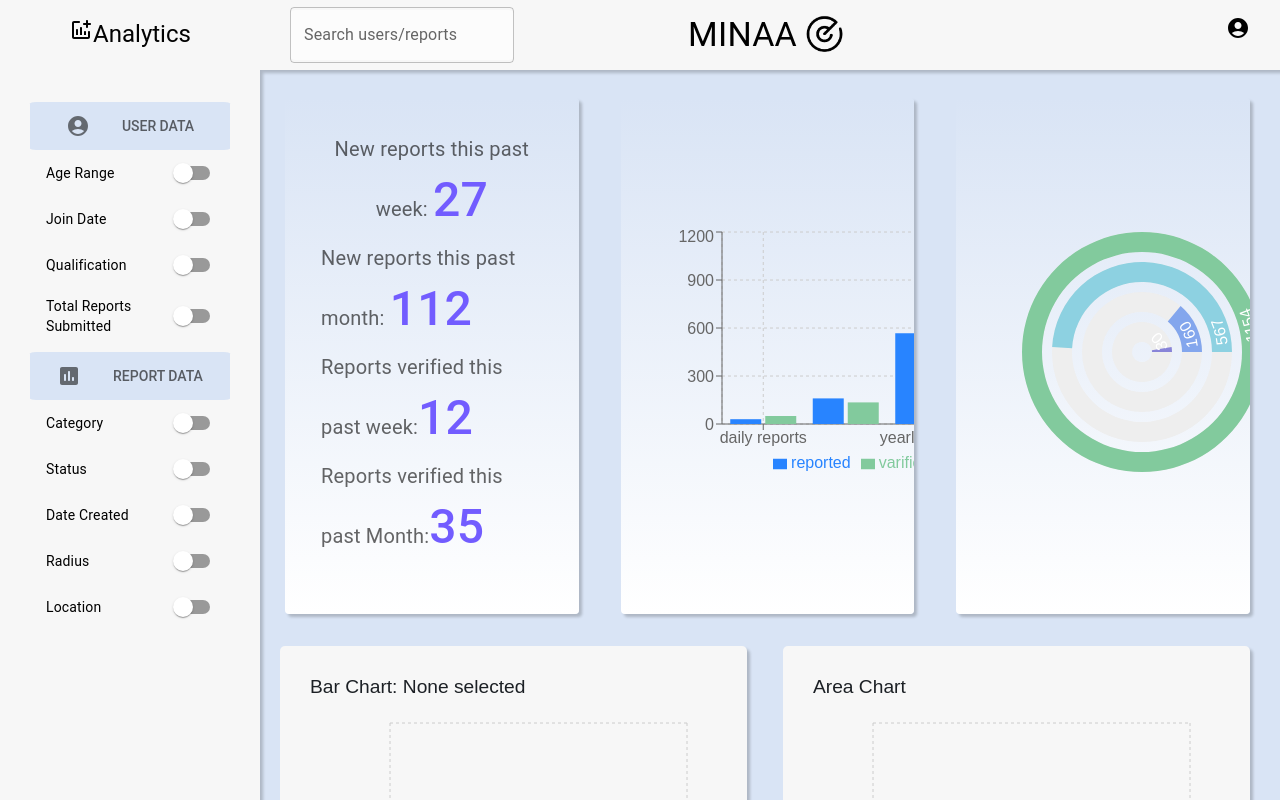
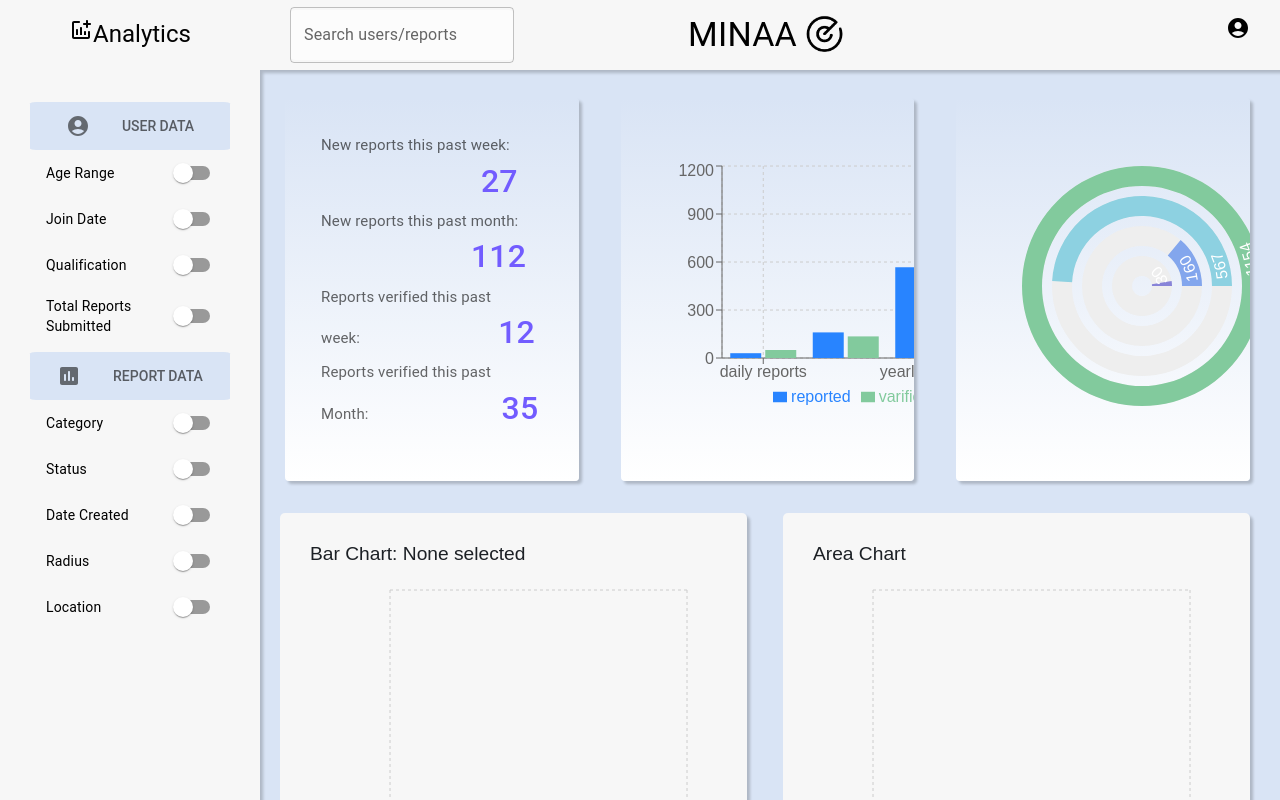
Before and after one commit to Bohjaangles/minaa-admin, a React (Create React App) app in the folder admin-page/: page /dashboard in a window 1280 px wide. Shown: the top 800 px of the page. Built offline with nearby package versions, Linux system fonts and the light colour scheme.

Commit message:
--fix: first card format

```diff
--- a/admin-page/src/components/dashboard/DataCard1.jsx
+++ b/admin-page/src/components/dashboard/DataCard1.jsx
@@ -9,20 +9,19 @@ const SingleCard = (props) => {
   return (
     <Card className="single__card" sx={{ minWidth: 275 }  }>
       <CardContent>
-        <Typography sx={{ fontSize: 20 }} color="text.secondary" gutterBottom align="center" >
-          New reports this past week: <span className="numberStyle">{weekTotalNumber}</span>
+        <Typography sx={{ fontSize: 15 }} color="text.secondary" gutterBottom >
+          New reports this past week: <span className="numberStyle1">{weekTotalNumber}</span>
         </Typography>
-        <Typography sx={{ fontSize: 20 }} color="text.secondary" gutterBottom>
+        <Typography sx={{ fontSize: 15 }} color="text.secondary" gutterBottom>
           New reports this past month: <span className="numberStyle">{monthTotalNumber}</span>
         </Typography>
-        <Typography sx={{ fontSize: 20 }} color="text.secondary" gutterBottom>
+        <Typography sx={{ fontSize: 15 }} color="text.secondary" gutterBottom>
           Reports verified this past week:
-          <span className="numberStyle">{weekTotalNumberVerified}</span>
+          <span className="numberStyle3">{weekTotalNumberVerified}</span>
         </Typography>
-        <Typography sx={{ fontSize: 20 }} color="text.secondary" gutterBottom>
+        <Typography sx={{ fontSize: 15 }} color="text.secondary" gutterBottom>
           Reports verified this past Month:
-          <span className="numberStyle">{monthTotalNumberVerified}</span>
-
+          <span className="numberStyle4">{monthTotalNumberVerified}</span>
         </Typography>
       </CardContent>
     </Card>
--- a/admin-page/src/styles/dashboard.css
+++ b/admin-page/src/styles/dashboard.css
@@ -153,6 +153,25 @@
 
 .numberStyle {
   color: var(--card-03-bg);
-  font-size: 3rem;
+  font-size: 2rem;
   font-weight: 500;
+  margin-left: 150px;
 }
+.numberStyle1 {
+  color: var(--card-03-bg);
+  font-size: 2rem;
+  font-weight: 500;
+  margin-left: 160px;
+}
+.numberStyle3 {
+  color: var(--card-03-bg);
+  font-size: 2rem;
+  font-weight: 500;
+  margin-left: 138px;
+}
+.numberStyle4 {
+  color: var(--card-03-bg);
+  font-size: 2rem;
+  font-weight: 500;
+  margin-left: 133px;
+}
```
